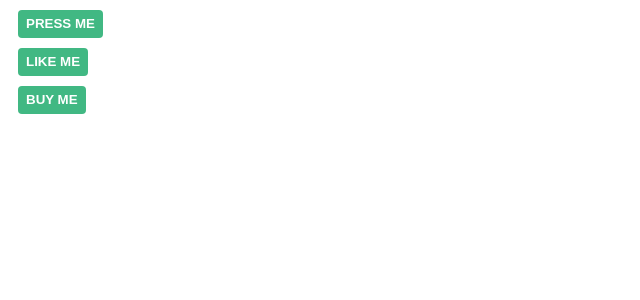
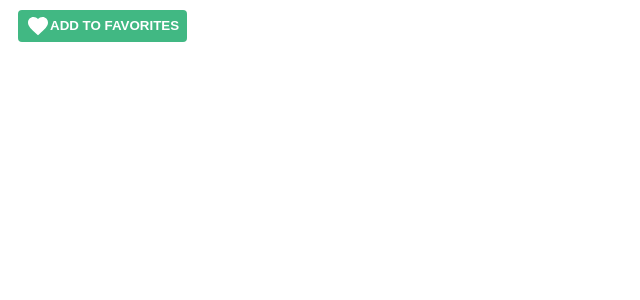
Before and after one commit to vueschool/reusable-vuejs-components-with-slots, a Vue app: page / in a window 1280 px wide. Shown: the top 300 px of the page, without its empty margins (0-640 px from the left). Built offline with nearby package versions, Linux system fonts and the light colour scheme.

Commit message:
lesson 2

```diff
--- a/src/App.vue
+++ b/src/App.vue
@@ -1,17 +1,25 @@
 <template>
   <div>
-    <AppButton>press me</AppButton>
-    <AppButton>like me</AppButton>
-    <AppButton>buy me</AppButton>
+    <AppButton @click="log">
+      <AppIcon name="heart" />
+      add to favorites
+    </AppButton>
   </div>
 </template>
 
 <script>
 import AppButton from "@/components/AppButton";
+import AppIcon from "@/components/AppIcon";
 
 export default {
   components: {
-    AppButton
+    AppButton,
+    AppIcon
+  },
+  methods: {
+    log() {
+      console.log("works");
+    }
   }
 };
 </script>
--- /dev/null
+++ b/src/components/AppIcon.vue
@@ -0,0 +1,20 @@
+
+<template>
+  <svg
+    xmlns="http://www.w3.org/2000/svg"
+    viewBox="0 0 24 24"
+    height="24"
+    width="24"
+  >
+    <path
+      d="M12 21.35l-1.45-1.32C5.4 15.36 2 12.28 2 8.5 2 5.42 4.42 3 7.5 3c1.74 0 3.41.81 4.5 2.09C13.09 3.81 14.76 3 16.5 3 19.58 3 22 5.42 22 8.5c0 3.78-3.4 6.86-8.55 11.54L12 21.35z"
+    />
+  </svg>
+</template>
+
+
+<style scoped>
+svg {
+  fill: currentColor;
+}
+</style>
```
